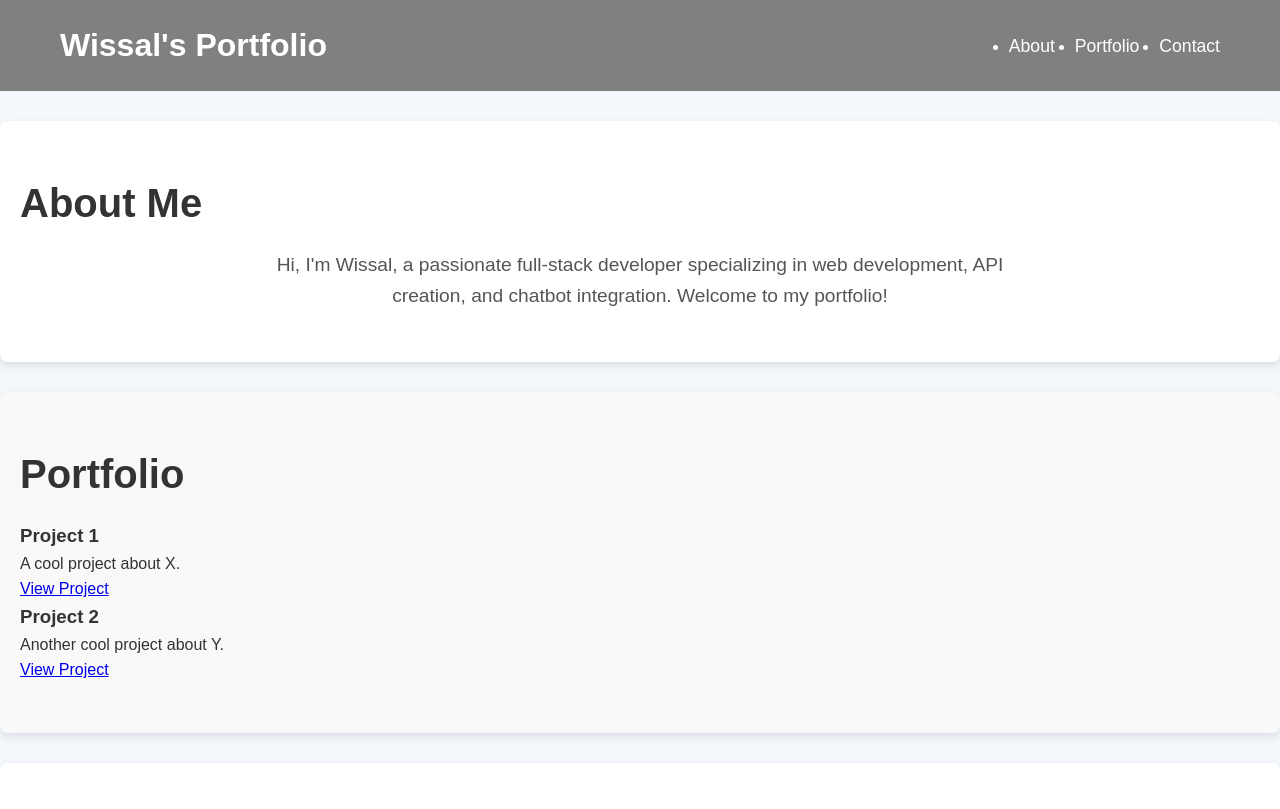
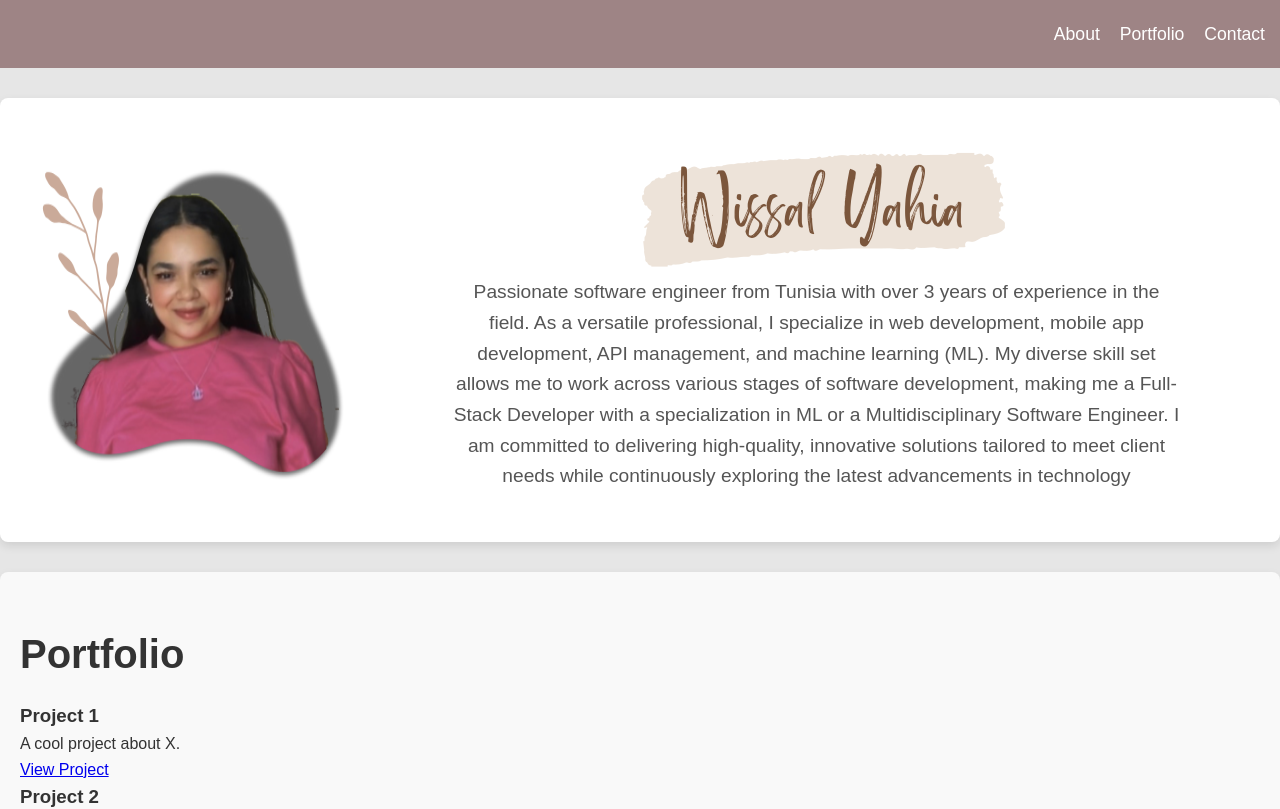
Before and after one commit to sevenjunebaby/Portfolio, a React (Create React App) app: page / in a window 1280 px wide. Shown: the top 809 px of the page. Built offline with nearby package versions, Linux system fonts and the light colour scheme.

Commit message:
update about

```diff
--- a/src/components/AboutMe.jsx
+++ b/src/components/AboutMe.jsx
@@ -3,12 +3,27 @@ import React from "react";
 const AboutMe = () => {
   return (
     <section id="about" className="py-6">
-      <h2 className="text-3xl font-bold mb-4">About Me</h2>
+      <img src="ME.png" alt="me"></img>
+
+      <div className="x">
+
+
+
+      <img src="name.png" alt="name" ></img>
+
       <p>
-        Hi, I'm Wissal, a passionate full-stack developer specializing in web
-        development, API creation, and chatbot integration. Welcome to my
-        portfolio!
+       Passionate software engineer from Tunisia with over 3
+       years of experience in the field. As a versatile professional, I specialize in web development,
+        mobile app development, API management, and machine learning (ML).
+        My diverse skill set allows me to work across various stages of software development,
+        making me a Full-Stack Developer with a specialization in ML or a Multidisciplinary Software Engineer.
+         I am committed to delivering high-quality, innovative solutions tailored to meet client needs while continuously exploring the latest advancements in technology
       </p>
+      </div>
+
+
+
+
     </section>
   );
 };
--- a/src/components/Header.jsx
+++ b/src/components/Header.jsx
@@ -4,12 +4,11 @@ const Header = () => {
   return (
     <header className="bg-blue-600 text-white py-4">
       <nav className="container mx-auto flex justify-between items-center">
-        <h1 className="text-2xl font-bold">Wissal's Portfolio</h1>
-        <ul className="flex space-x-4">
-          <li><a href="#about" className="hover:underline">About</a></li>
-          <li><a href="#portfolio" className="hover:underline">Portfolio</a></li>
-          <li><a href="#contact" className="hover:underline">Contact</a></li>
-        </ul>
+
+          <a href="#about" className="hover:underline">About</a>
+          <a href="#portfolio" className="hover:underline">Portfolio</a>
+          <a href="#contact" className="hover:underline">Contact</a>
+
       </nav>
     </header>
   );
--- a/src/index.css
+++ b/src/index.css
@@ -10,49 +10,45 @@
 /* Body Styling */
 body {
   font-family: 'Arial', sans-serif;
-  background-color: #f4f7fb;
+  background-color: #e6e6e6;
   color: #333;
   line-height: 1.6;
 }
 
 /* Header Styling */
 header {
-  background-color:gray; /* Blue Background */
+  background-color:rgb(158, 132, 133); /* Blue Background */
   color: white;
   padding: 20px 0;
+  text-align: right;
 }
 
 nav {
-  max-width: 1200px;
+  text-align: right;
+
   margin: 0 auto;
   display: flex;
-  justify-content: space-between;
+  justify-content: right;
   align-items: center;
-  padding: 0 20px;
+  padding: 0 5px;
 }
-
 nav h1 {
   font-size: 2rem;
   font-weight: 700;
-}
-
-nav ul {
-  display: flex;
-  gap: 20px;
 }
 
 nav a {
   text-decoration: none;
   color: white;
   font-size: 1.1rem;
+  padding: 0 10px;
+  padding-right: 10px;
 }
 
-nav a:hover {
-  text-decoration: underline;
-}
 
 /* About Me Section Styling */
 section#about {
+  display: flex;
   padding: 50px 20px;
   background-color: #ffffff;
   margin-top: 30px;
@@ -60,18 +56,29 @@ section#about {
   box-shadow: 0 4px 10px rgba(0, 0, 0, 0.1);
 }
 
-section#about h2 {
-  font-size: 2.5rem;
-  font-weight: 600;
-  color: #333;
-  margin-bottom: 15px;
+
+
+
+.x {
+  display: flex;            /* Enable Flexbox */
+  flex-direction: column;   /* Stack items (image and text) vertically */
+  justify-content: center;  /* Center items vertically */
+  align-items: center;      /* Center items horizontally */
+  text-align: center;       /* Center the text */
+  flex-grow: 1;
 }
+
+img {
+            /* Maintain aspect ratio */
+  margin-bottom: 5px;      /* Space between the image and text */
+}
+
 
 section#about p {
   font-size: 1.2rem;
   line-height: 1.6;
   color: #555;
-  max-width: 800px;
+  padding: 0 80px;
   margin: 0 auto;
   text-align: center;
 }
```
Also changed, not shown: public/ME.png (added), public/name.png (added).
